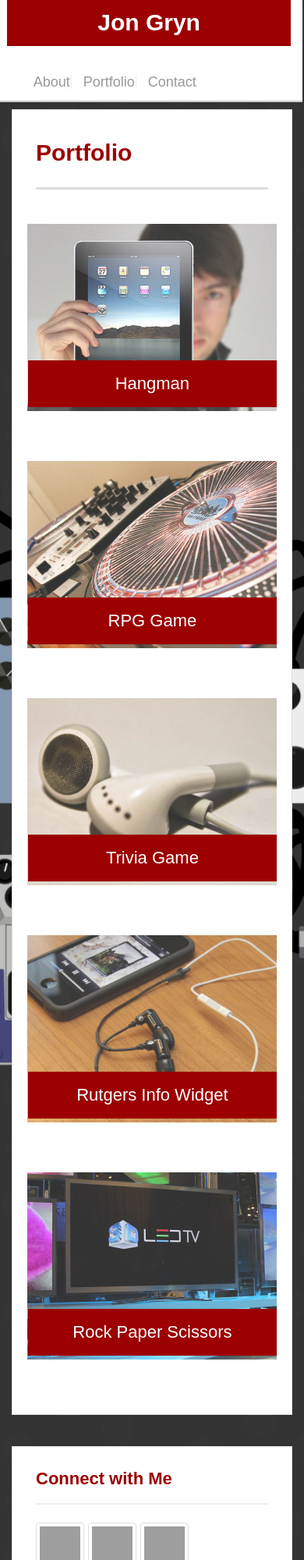
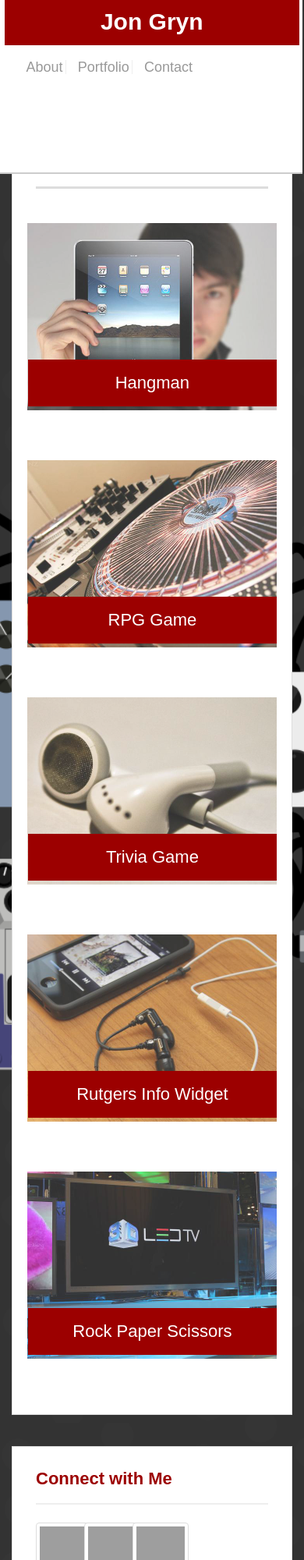
Before and after one commit to chuanisawesome/Bootstrap-Portfolio, a plain HTML site: page portfolio.html in a window 390 px wide. Shown: the top 2000 px of the page at 78% size. Drawn offline with nearby package versions, Linux system fonts and the light colour scheme; grey boxes are pictures that could not be loaded.

Commit message:
finalized files

```diff
--- a/assets/css/style.css
+++ b/assets/css/style.css
@@ -24,7 +24,7 @@ body {
 .container {
   max-width: 960px;
   margin: 0 auto;
-  margin-top: -1.25%;
+  margin-top: -1.35%;
   margin-bottom: -2%;
   clear: both;
 }
@@ -61,7 +61,7 @@ h3 {
   position: fixed;
   z-index: 99;
   width: 101%;
-  height: 17%;
+  height: 79px;
   margin: -1% -1% 30px;
   overflow: auto;
   color: #fff;
@@ -95,7 +95,7 @@ nav {
 nav a {
   display: inline-block;
   padding-left: 15px;
-  margin-left: -1.75%;
+  margin-left: -5.75%;
   margin-top: 8%;
   line-height: 18px;
   color: #999;
@@ -115,6 +115,9 @@ nav a:first-child {
 }
 a:hover, input[type=submit]:hover {
   color: #333333;
+}
+a {
+  margin-right: 5%;
 }
 li {
   margin-top: 5%;
@@ -159,7 +162,7 @@ h3,
   opacity: 0.6;
 }
 #social:last-child {
-  margin-right: 0;
+  margin-right: -7px;
 }
 /* main */
 #main-container {
@@ -258,8 +261,8 @@ input[type=submit] {
   }
 
   .main-section {
-    max-width: 50%;
-    margin-left: 10%;
+    max-width: 100%;
+    margin-left: 0%;
   }
 
   #auth-image {
@@ -268,12 +271,21 @@ input[type=submit] {
   }
 
   .sidebar {
-    max-width: 27%;
-    margin-right: 10%;
+    max-width: 100%;
+    margin-right: 0%;
   }
 
   .work {
     width: 100%;
+  }
+
+   #social:last-child {
+    margin-right: -30px;
+  }
+
+  #social {
+    width: 72px;
+    height: 72px;
   }
 }
 
@@ -310,7 +322,7 @@ input[type=submit] {
   }
 
   .work {
-    width: 47%;
+    width: 100%;
   }
 }
 
@@ -321,12 +333,13 @@ input[type=submit] {
   }
 
   #logo {
-    width: 100%;
-    margin-left: 0%;
+    width: 104%;
+    margin-left: -1%;
   }
 
   #masthead {
     width: 101%;
+    height: 28%;
     margin: -2% -1.5% 0%;
   }
 
@@ -334,6 +347,10 @@ input[type=submit] {
     margin-top: 2%;
     margin-bottom: 2%;
     margin-right: 30%;
+  }
+
+  .navbar {
+    margin-top: 0%;
   }
 
   .main-section {
@@ -353,4 +370,13 @@ input[type=submit] {
   .work {
     width: 100%;
   }
+
+  #social:last-child {
+    margin-right: -30px;
+  }
+
+  #social {
+    width: 72px;
+    height: 72px;
+  }
 }
--- a/portfolio.html
+++ b/portfolio.html
@@ -38,22 +38,22 @@ Revision: Jon (6/21/17) - Created Bootstrap -->
 
       <!-- Row 1 -->
       <div class="row">
-        <div class="col-md-8">
+        <div class="col-xs-12 col-sm-12 col-md-8 col-lg-8">
           <section class="main-section">
           <div class="row">
-            <div class="col-md-12">
+            <div class="col-xs-12 col-sm-12 col-md-12 col-lg-12">
               <h1>Portfolio</h1>
             </div>
 
           <!-- Row 1.1 -->
           <div class="row">
-            <div class="col-md-6">
+            <div class="col-xs-12 col-sm-6 col-md-6 col-lg-6">
               <div class="work">
                 <img src="assets/images/technics-q-c-640-480-1.jpg" alt="hangman" class="img-thumbnail">
                 <h3>Hangman</h3>
               </div>
             </div>
-            <div class="col-md-6">
+            <div class="col-xs-12 col-sm-6 col-md-6 col-lg-6">
               <div class="work">
                 <img src="assets/images/technics-q-c-640-480-2.jpg" alt="RPG Game" class="img-thumbnail">
                 <h3>RPG Game</h3>
@@ -63,13 +63,13 @@ Revision: Jon (6/21/17) - Created Bootstrap -->
 
           <!-- Row 1.2 -->
           <div class="row">
-            <div class="col-md-6">
+            <div class="col-xs-12 col-sm-6 col-md-6 col-lg-6">
               <div class="work">
                 <img src="assets/images/technics-q-c-640-480-5.jpg" alt="Trivia Game" class="img-thumbnail">
                 <h3>Trivia Game</h3>
               </div>
             </div>
-            <div class="col-md-6">
+            <div class="col-xs-12 col-sm-6 col-md-6 col-lg-6">
               <div class="work">
                 <img src="assets/images/technics-q-c-640-480-7.jpg" alt="Rutgers Info Widget" class="img-thumbnail">
                 <h3>Rutgers Info Widget</h3>
@@ -79,20 +79,20 @@ Revision: Jon (6/21/17) - Created Bootstrap -->
 
           <!-- Row 1.3 -->
           <div class="row">
-            <div class="col-md-6">
+            <div class="col-xs-12 col-sm-6 col-md-6 col-lg-6">
               <div class="work">
                 <img src="assets/images/technics-q-c-640-480-9.jpg" alt="Rock Paper Scissors" class="img-thumbnail">
                 <h3>Rock Paper Scissors</h3>
               </div>
             </div>
-            <div class="col-md-6">
+            <div class="col-xs-12 col-sm-6 col-md-6 col-lg-6">
             </div>
           </div>
 
           </section>
         </div>
 
-        <div class="col-md-4">
+        <div class="ccol-xs-12 col-sm-12 col-md-4 col-lg-4">
           <section class="sidebar">
             <div id="connect">
               <h2>Connect with Me</h2>
@@ -110,7 +110,7 @@ Revision: Jon (6/21/17) - Created Bootstrap -->
 
   <!-- Row 2 -->
   <div class="row">
-    <div class="col-md-12">
+    <div class="col-xs-12 col-sm-12 col-md-12 col-lg-12">
       <footer>
         <div class="container">
           Copyright &copy; 2017 Jon Gryn
```
Also changed, not shown: contact.html (+11 -11 lines), index.html (+3 -3 lines), 2 other files.
